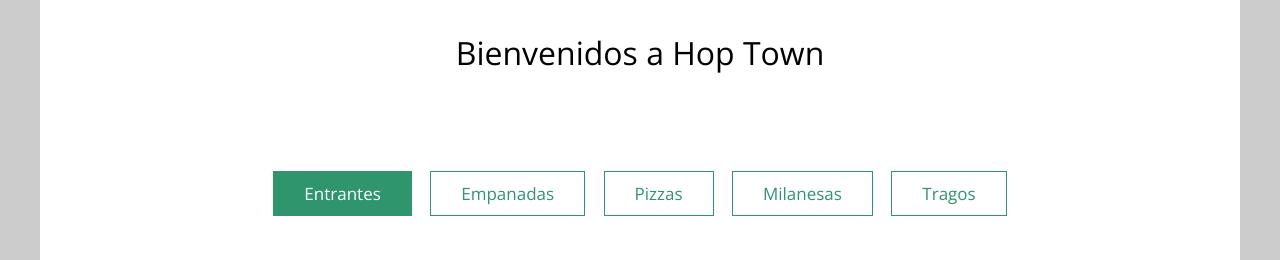
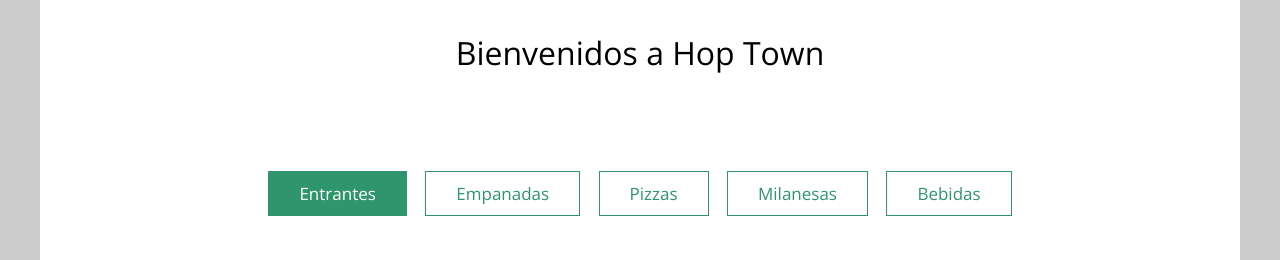
Before and after one commit to maurozampini/hoptown, a plain HTML site: page index.html in a window 1280 px wide. Shown: the part 489-749 px from the top of the page. Drawn offline with nearby package versions, Linux system fonts and the light colour scheme.

Commit message:
Update categogory

```diff
--- a/index.html
+++ b/index.html
@@ -49,7 +49,7 @@
 						<li class="tm-paging-item"><a href="#" class="tm-paging-link">Empanadas</a></li>
 						<li class="tm-paging-item"><a href="#" class="tm-paging-link">Pizzas</a></li>
 						<li class="tm-paging-item"><a href="#" class="tm-paging-link">Milanesas</a></li>
-						<li class="tm-paging-item"><a href="#" class="tm-paging-link">Tragos</a></li>
+						<li class="tm-paging-item"><a href="#" class="tm-paging-link">Bebidas</a></li>
 					</ul>
 				</nav>
 			</div>
```
